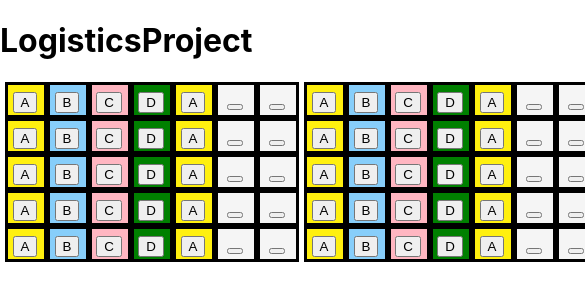
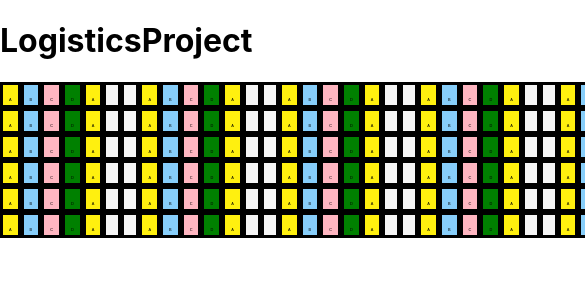
Before and after one commit to MikkoTirronen/usereducertest, a React (Create React App) app: page / in a window 390 px wide. Shown: the top 300 px of the page, 585 px wide, since content can reach past the window. Built offline with nearby package versions, Linux system fonts and the light colour scheme.

Commit message:
responsive font, shift container

```diff
--- a/src/App.css
+++ b/src/App.css
@@ -1,7 +1,5 @@
 .App {
-  width: 100%;
-  display: flexbox;
-  color: red
+
 }
 
 .App-logo {
@@ -16,25 +14,18 @@
 }
 
 .App-header {
-  background-color: #282c34;
-  min-height: 100vh;
-  display: flex;
-  flex-direction: column;
-  align-items: center;
-  justify-content: center;
-  font-size: calc(10px + 2vmin);
-  color: white;
+
 }
 
 .App-link {
-  color: #61dafb;
+
 }
 
 @keyframes App-logo-spin {
   from {
-    transform: rotate(0deg);
+
   }
   to {
-    transform: rotate(360deg);
+
   }
 }
--- a/src/components/DayComponent.jsx
+++ b/src/components/DayComponent.jsx
@@ -10,30 +10,29 @@ export default function DayComponent({ shift }) {
     return newColor;
   }
   const [open, setOpen] = useState("");
-    function handleEditToggle(e) {
-        e.preventDefault();
+  function handleEditToggle(e) {
+    e.preventDefault();
     open ? setOpen(!open) : setOpen(true);
     return open;
-    }
-    const [shiftChange, setShiftChange] = useState("")
+  }
+  const [shiftChange, setShiftChange] = useState("");
 
-    function changeShift(){
-        console.log("CurrentShift: "+shiftChange)
-
-    }
+  function changeShift() {
+    console.log("CurrentShift: " + shiftChange);
+  }
   return (
     <Container>
       <ShiftContainer inputColor={getColor(`${shift}`, state.settings)}>
-        <button onClick={handleEditToggle}>{shift}</button>
+        <StyledButton onClick={handleEditToggle}>{shift}</StyledButton>
       </ShiftContainer>
-      <EditWindow
-              open={open}
-              inputColor={getColor(`${shift}`, state.settings)}
-      >
+      <EditWindow open={open} inputColor={getColor(`${shift}`, state.settings)}>
         <Heading>Edit</Heading>
         <p>Current shift: {shift}</p>
         <p>Change shift to: </p>
-              <EditShift value={shiftChange} onChange={(e) => setShiftChange(e.target.value)}>
+        <EditShift
+          value={shiftChange}
+          onChange={(e) => setShiftChange(e.target.value)}
+        >
           <option value="">Choose Shift</option>
           {state.settings.shiftColors.map((item) => {
             return <option value={item.shift}>{item.shift}</option>;
@@ -48,20 +47,19 @@ export default function DayComponent({ shift }) {
 }
 
 const Container = styled.div`
-  position: relative;
+position: relative;
+  width: 100%;
+  height: 100%;
 `;
 const ShiftContainer = styled.div`
   background-color: ${(props) => props.inputColor || "whitesmoke"};
-  height: 30px;
-  width: 30px;
+  height: auto;
+  width: auto;
   border-style: solid;
   text-align: center;
   font-weight: 800;
-  font-family: "Franklin Gothic Medium", "Arial Narrow", Arial, sans-serif;
-  font-size: 1em;
-  padding-left: 2px;
-  padding-right: 4px;
-  font-size: 1.5em;
+
+  margin: 0;
   z-index: 20;
 `;
 const EditShift = styled.select`
@@ -79,12 +77,10 @@ const EditWindow = styled.div`
   text-align: center;
   margin: 0;
   color: #0b0b0b;
-  width: 200px;
-  height: ${(props) => (props.open ? "200px" : "0")};
+  width: 500%;
+  height: ${(props) => (props.open ? "800%" : "0")};
   background-color: ${(props) => props.inputColor || "darkgrey"};
   z-index: 20;
-  font-size: 1em;
-  display: block;
 
   overflow: hidden;
   transform: all 0.3s;
@@ -93,3 +89,10 @@ const EditWindow = styled.div`
 const Heading = styled.h4`
   margin: 0;
 `;
+const StyledButton = styled.button`
+  background: none;
+  width: 100%;
+  height: 100%;
+  border: none;
+  font-size: 1vw;
+`;
--- a/src/components/HomePageComponent.jsx
+++ b/src/components/HomePageComponent.jsx
@@ -5,57 +5,143 @@ import WeekComponent from "./WeekComponent";
 import { INITIALSTATE, shiftReducer } from "../shiftReducer";
 
 export default function HomePageComponent() {
-    const [state, dispatch] = useReducer(shiftReducer, INITIALSTATE)
-
+  const [state, dispatch] = useReducer(shiftReducer, INITIALSTATE);
 
   return (
     <>
       <h1>LogisticsProject</h1>
-
+      <Container>
         <ScheduleWrapper>
-        <WeekComponent data={state.schedule[0].shifts[0].data}></WeekComponent>
-        <WeekComponent data={state.schedule[0].shifts[0].data}></WeekComponent>
-        <WeekComponent data={state.schedule[0].shifts[0].data}></WeekComponent>
-        <WeekComponent data={state.schedule[0].shifts[0].data}></WeekComponent>
-        <WeekComponent data={state.schedule[0].shifts[0].data}></WeekComponent>
-        <WeekComponent data={state.schedule[0].shifts[0].data}></WeekComponent>
+          <WeekComponent
+            data={state.schedule[0].shifts[0].data}
+          ></WeekComponent>
+          <WeekComponent
+            data={state.schedule[0].shifts[0].data}
+          ></WeekComponent>
+          <WeekComponent
+            data={state.schedule[0].shifts[0].data}
+          ></WeekComponent>
+          <WeekComponent
+            data={state.schedule[0].shifts[0].data}
+          ></WeekComponent>
+          <WeekComponent
+            data={state.schedule[0].shifts[0].data}
+          ></WeekComponent>
+          <WeekComponent
+            data={state.schedule[0].shifts[0].data}
+          ></WeekComponent>
         </ScheduleWrapper>
         <ScheduleWrapper>
-        <WeekComponent data={state.schedule[0].shifts[0].data}></WeekComponent>
-        <WeekComponent data={state.schedule[0].shifts[0].data}></WeekComponent>
-        <WeekComponent data={state.schedule[0].shifts[0].data}></WeekComponent>
-        <WeekComponent data={state.schedule[0].shifts[0].data}></WeekComponent>
-        <WeekComponent data={state.schedule[0].shifts[0].data}></WeekComponent>
-        <WeekComponent data={state.schedule[0].shifts[0].data}></WeekComponent>
+          <WeekComponent
+            data={state.schedule[0].shifts[0].data}
+          ></WeekComponent>
+          <WeekComponent
+            data={state.schedule[0].shifts[0].data}
+          ></WeekComponent>
+          <WeekComponent
+            data={state.schedule[0].shifts[0].data}
+          ></WeekComponent>
+          <WeekComponent
+            data={state.schedule[0].shifts[0].data}
+          ></WeekComponent>
+          <WeekComponent
+            data={state.schedule[0].shifts[0].data}
+          ></WeekComponent>
+          <WeekComponent
+            data={state.schedule[0].shifts[0].data}
+          ></WeekComponent>
         </ScheduleWrapper>
         <ScheduleWrapper>
-        <WeekComponent data={state.schedule[0].shifts[0].data}></WeekComponent>
-        <WeekComponent data={state.schedule[0].shifts[0].data}></WeekComponent>
-        <WeekComponent data={state.schedule[0].shifts[0].data}></WeekComponent>
-        <WeekComponent data={state.schedule[0].shifts[0].data}></WeekComponent>
-        <WeekComponent data={state.schedule[0].shifts[0].data}></WeekComponent>
-        <WeekComponent data={state.schedule[0].shifts[0].data}></WeekComponent>
+          <WeekComponent
+            data={state.schedule[0].shifts[0].data}
+          ></WeekComponent>
+          <WeekComponent
+            data={state.schedule[0].shifts[0].data}
+          ></WeekComponent>
+          <WeekComponent
+            data={state.schedule[0].shifts[0].data}
+          ></WeekComponent>
+          <WeekComponent
+            data={state.schedule[0].shifts[0].data}
+          ></WeekComponent>
+          <WeekComponent
+            data={state.schedule[0].shifts[0].data}
+          ></WeekComponent>
+          <WeekComponent
+            data={state.schedule[0].shifts[0].data}
+          ></WeekComponent>
         </ScheduleWrapper>
         <ScheduleWrapper>
-        <WeekComponent data={state.schedule[0].shifts[0].data}></WeekComponent>
-        <WeekComponent data={state.schedule[0].shifts[0].data}></WeekComponent>
-        <WeekComponent data={state.schedule[0].shifts[0].data}></WeekComponent>
-        <WeekComponent data={state.schedule[0].shifts[0].data}></WeekComponent>
-        <WeekComponent data={state.schedule[0].shifts[0].data}></WeekComponent>
-        <WeekComponent data={state.schedule[0].shifts[0].data}></WeekComponent>
+          <WeekComponent
+            data={state.schedule[0].shifts[0].data}
+          ></WeekComponent>
+          <WeekComponent
+            data={state.schedule[0].shifts[0].data}
+          ></WeekComponent>
+          <WeekComponent
+            data={state.schedule[0].shifts[0].data}
+          ></WeekComponent>
+          <WeekComponent
+            data={state.schedule[0].shifts[0].data}
+          ></WeekComponent>
+          <WeekComponent
+            data={state.schedule[0].shifts[0].data}
+          ></WeekComponent>
+          <WeekComponent
+            data={state.schedule[0].shifts[0].data}
+          ></WeekComponent>
         </ScheduleWrapper>
         <ScheduleWrapper>
-        <WeekComponent data={state.schedule[0].shifts[0].data}></WeekComponent>
-        <WeekComponent data={state.schedule[0].shifts[0].data}></WeekComponent>
-        <WeekComponent data={state.schedule[0].shifts[0].data}></WeekComponent>
-        <WeekComponent data={state.schedule[0].shifts[0].data}></WeekComponent>
-        <WeekComponent data={state.schedule[0].shifts[0].data}></WeekComponent>
-        <WeekComponent data={state.schedule[0].shifts[0].data}></WeekComponent>
+          <WeekComponent
+            data={state.schedule[0].shifts[0].data}
+          ></WeekComponent>
+          <WeekComponent
+            data={state.schedule[0].shifts[0].data}
+          ></WeekComponent>
+          <WeekComponent
+            data={state.schedule[0].shifts[0].data}
+          ></WeekComponent>
+          <WeekComponent
+            data={state.schedule[0].shifts[0].data}
+          ></WeekComponent>
+          <WeekComponent
+            data={state.schedule[0].shifts[0].data}
+          ></WeekComponent>
+          <WeekComponent
+            data={state.schedule[0].shifts[0].data}
+          ></WeekComponent>
         </ScheduleWrapper>
+        <ScheduleWrapper>
+          <WeekComponent
+            data={state.schedule[0].shifts[0].data}
+          ></WeekComponent>
+          <WeekComponent
+            data={state.schedule[0].shifts[0].data}
+          ></WeekComponent>
+          <WeekComponent
+            data={state.schedule[0].shifts[0].data}
+          ></WeekComponent>
+          <WeekComponent
+            data={state.schedule[0].shifts[0].data}
+          ></WeekComponent>
+          <WeekComponent
+            data={state.schedule[0].shifts[0].data}
+          ></WeekComponent>
+          <WeekComponent
+            data={state.schedule[0].shifts[0].data}
+          ></WeekComponent>
+        </ScheduleWrapper>
+      </Container>
     </>
   );
 }
 const ScheduleWrapper = styled.div`
-  display: flexbox;
-  width: 100%;
+  grid-template-columns: 1fr 1fr 1fr 1fr 1fr 1fr;
+
 `;
+const Container = styled.div`
+  display: grid;
+  grid-template-columns: 1fr 1fr 1fr 1fr 1fr 1fr;
+  width: 100vw;
+  height: 100vh;
+`;
--- a/src/components/WeekComponent.jsx
+++ b/src/components/WeekComponent.jsx
@@ -2,18 +2,18 @@ import React from "react";
 import DayComponent from "./DayComponent";
 import styled from "styled-components";
 
-
 export default function WeekComponent({ data }) {
-
   return (
     <Container>
       {data.map((item) => {
-          return <DayComponent   shift={item.shift}></DayComponent>;
+        return <DayComponent shift={item.shift}></DayComponent>;
       })}
     </Container>
   );
 }
 const Container = styled.div`
-padding: 0 0 0 5px;
-  display: flexbox;
-  `
+  display: grid;
+
+  grid-template-columns: 1fr 1fr 1fr 1fr 1fr 1fr 1fr;
+  width: 100%;
+`;
```
Lines whose indentation alone changed are shown as unchanged.
